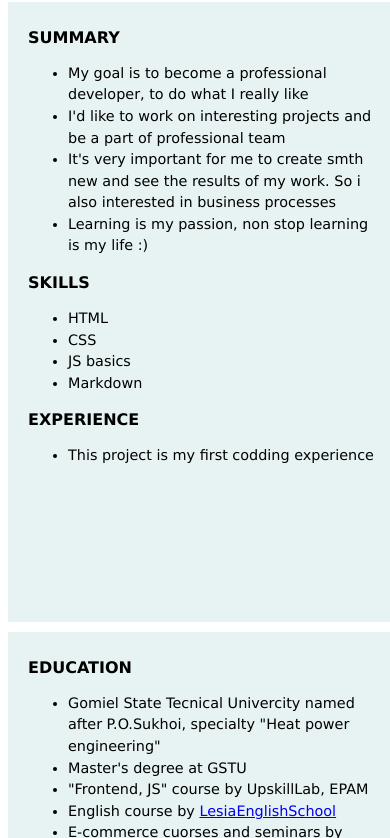
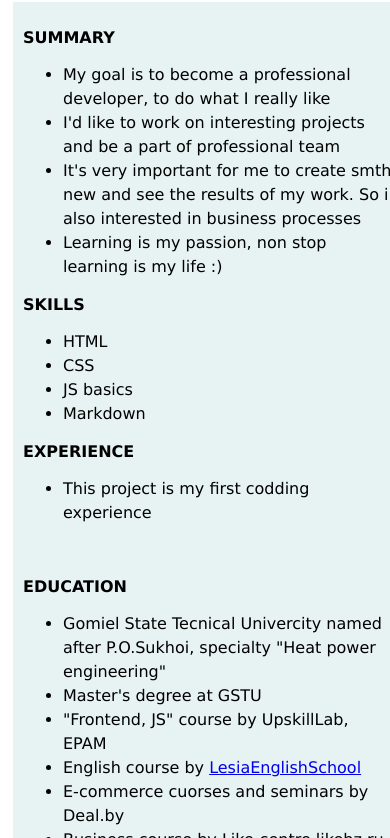
Before and after one commit to tati-Y/rsschool-cv, a plain HTML site: page index.html in a window 390 px wide. Shown: the part 291-1129 px from the top of the page. Drawn offline with Linux system fonts and the light colour scheme.

Commit message:
feat: change media max-width from 320 to 640, add media max-width 1024, add media min width 1024

```diff
--- a/style.css
+++ b/style.css
@@ -113,14 +113,14 @@ a:hover {
 body {
   display: flex;
   flex-direction: column;
-  width: 1024px;
+  /*width: 1024px;*/
 }
 
 header {
   display: flex;
   flex-direction: row;
   align-items: flex-start;
-  background: radial-gradient(rgb(178, 247, 247) 1%, white 99%);
+  background: radial-gradient(rgb(234, 247, 247) 1%, white 99%);
 }
 
 main {
@@ -128,6 +128,7 @@ main {
   flex-direction: row;
   justify-content: space-between;
   flex-wrap: nowrap;
+  align-items: stretch;
 }
 
 footer {
@@ -157,7 +158,7 @@ footer {
 
 /*media*/
 
-@media only screen and (min-width : 320px) and (max-width : 480px) {
+@media only screen and (min-width : 240px) and (max-width : 640px) {
 
   body {
     width: 100%;
@@ -185,7 +186,7 @@ footer {
   }
 
   ul li {
-    font-size: 90%;
+    font-size: 85%;
     line-height: 150%;
   }
 
@@ -193,10 +194,11 @@ footer {
   display: flex;
   flex-direction: column;
   justify-content: center;
-  flex-wrap: wrap;
+  flex-wrap: nowrap;
   height: 100%;
   width: 100%;
   margin: 0;
+  padding: 5px;
   }
 
   .contacts {
@@ -210,4 +212,42 @@ footer {
     height: 100%;
   }
 
+  .info {
+    height: 100%;
+    padding: 10px;
+    margin: 0;
+
 }
+
+@media only screen and (max-width : 1024px) {
+
+  body {
+    width: 100%;
+  }
+
+
+  h1 {
+    font-size: 150%;
+  }
+
+  h2 {
+    font-size: 150%;
+  }
+
+  h3 {
+    font-size: 100%;
+  }
+
+  ul li {
+    font-size: 100%;
+    line-height: 150%;
+  }
+
+}
+
+@media only screen and (min-width : 1024px)  {
+
+  body {
+    width: 1024px;
+  }
+}
```
